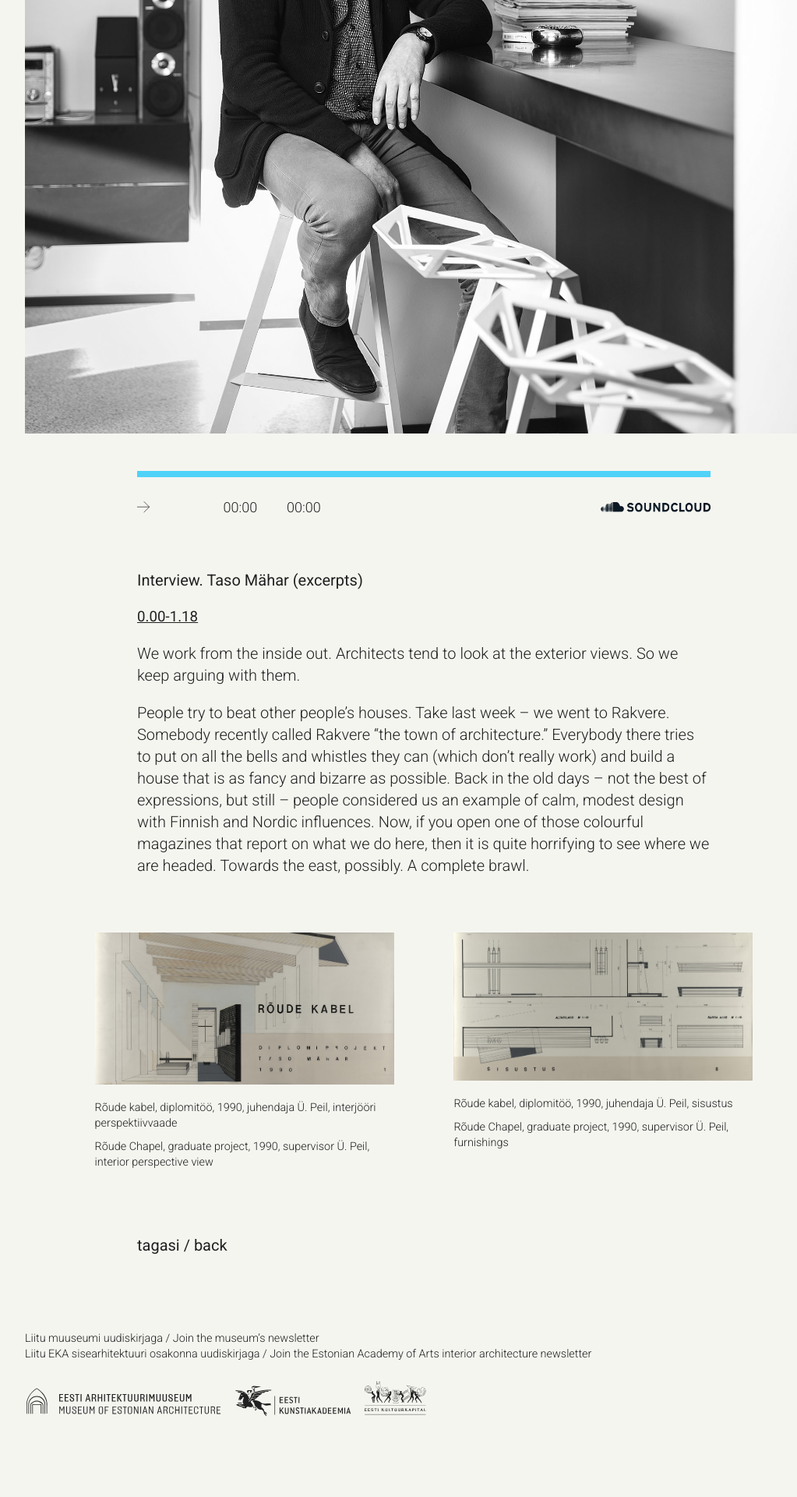
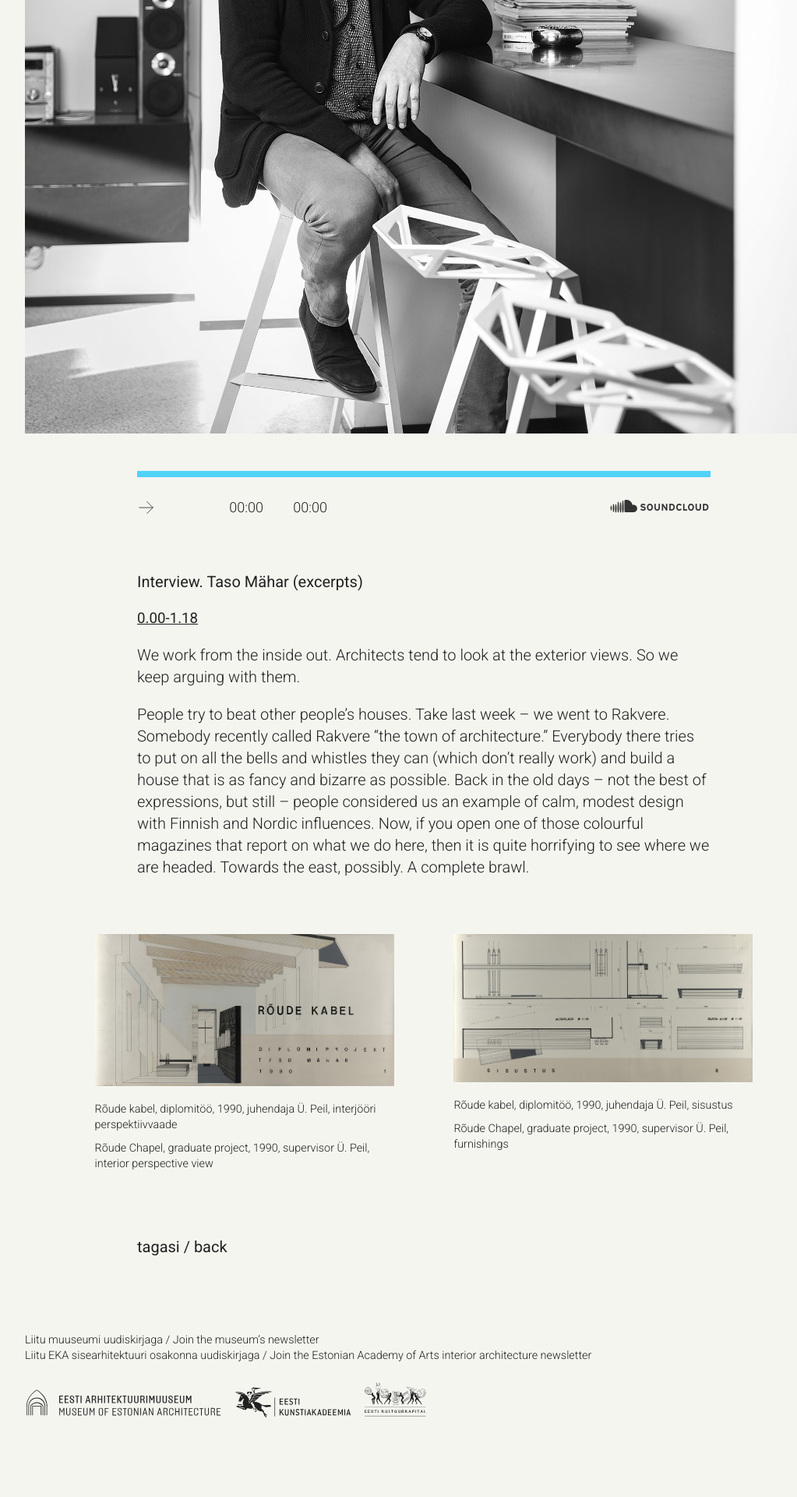
Before and after one commit to expedition-wunderlich/expedition-wunderlich.github.io, a Jekyll site: the page built from _posts/2016-01-18-mahar.md, in a window 1280 px wide. Shown: the part 2611-4531 px from the top of the page at 78% size, without its empty margins (96-1119 px from the left). Built offline with Jekyll 4.4.1, drawn with Linux system fonts in a browser that asks for light colours.

Commit message:
player update

```diff
--- a/_includes/player.html
+++ b/_includes/player.html
@@ -21,7 +21,9 @@
 		<div class="player-seek">00:00</div>
 		<div class="player-duration">00:00</div>
 
-		<a class="player-logo soundcloud" href="{{ include.audio }}" target="_blank"><img src="{{site.baseurl}}/images/sc-logo-large.png" alt="soundcloud"> </a>
+		<a class="player-logo soundcloud" href="{{ include.audio }}" target="_blank">
+			<img src="{{site.baseurl}}/images/sc_sbs_grey_130x20.png" alt="soundcloud">
+		</a>
 	</nav>
 </section>
 
--- a/assets/styles/main.scss
+++ b/assets/styles/main.scss
@@ -531,7 +531,8 @@ footer {
 
 			.play,
 			.pause {
-				width: 1rem;
+				height: 1rem;
+				margin-bottom: 1px;
 			}
 
 			&.playing .play {
@@ -574,17 +575,18 @@ footer {
 		.player-logo {
 			flex-grow: 9;
 			align-self: center;
+			margin-top: 1px;
 
 			// height: 1.5625rem;
 
 			text-align: right;
 
-			img {
-				width: 6rem;
-				margin-bottom: 0;
+			// img {
+			// 	width: 6rem;
+			// 	margin-bottom: 0;
 
-				@media (min-width: 42rem) { width: 8.8rem; }
-			}
+			// 	@media (min-width: 42rem) { width: 8.8rem; }
+			// }
 		}
 	}
 }
```
Also changed, not shown: images/sc_sbs_grey_130x20.png (added).
